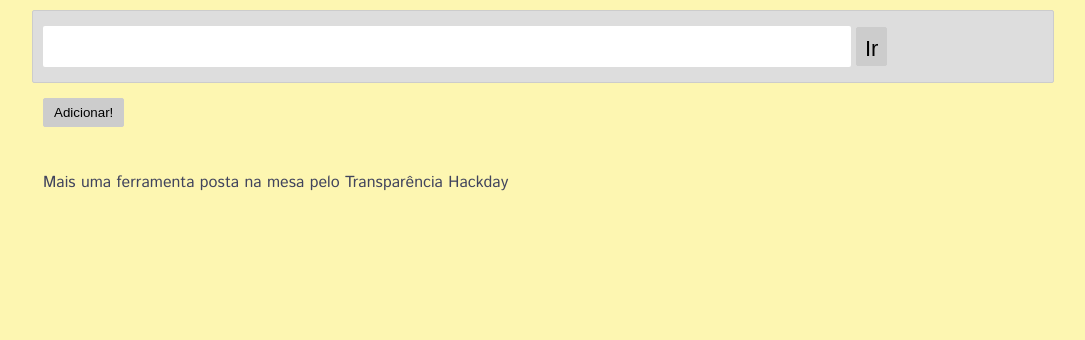
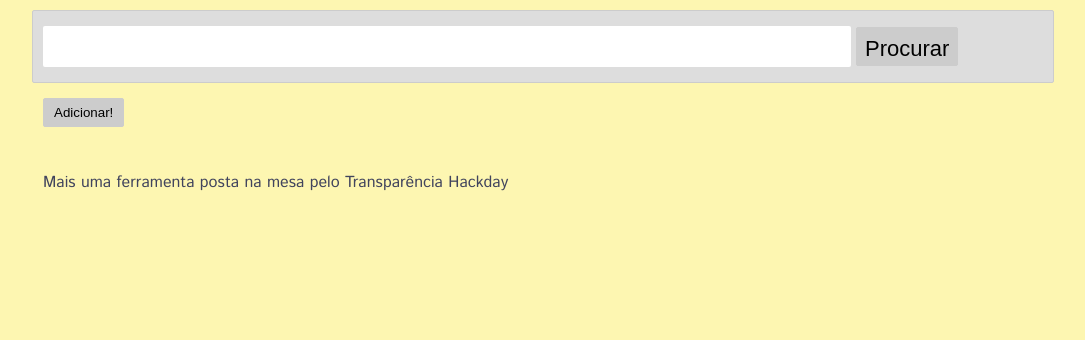
Before and after one commit to transparenciahackday/siglapedia, a Django app: template templates/add.html in a window 1280 px wide. Shown: the part 106-446 px from the top of the page, without its empty margins (97-1182 px from the left). Run offline with Django 3.2, Linux system fonts and the light colour scheme; the template is opened without the code that fills it, so the values that code supplies are empty; some libraries are stand-ins or nearby versions.

Commit message:
Ir -> Procurar

```diff
--- a/templates/add.html
+++ b/templates/add.html
@@ -31,7 +31,7 @@
   <div id="main" role="main">
     <section id="search">
       <form method="get" action="/pesquisa/">
-        <input type="text" name="q" class="searchbox placeholder" /><input type="submit" class="search-btn" value="Ir" />
+        <input type="text" name="q" class="searchbox placeholder" /><input type="submit" class="search-btn" value="Procurar" />
       </form>
     </section><!-- /#search-->
 
--- a/templates/index.html
+++ b/templates/index.html
@@ -31,7 +31,7 @@
   <div id="main" role="main">
     <section id="search">
       <form method="get" action="/pesquisa/">
-        <input type="text" name="q" value="Pesquisa siglas..." class="searchbox placeholder" /><input type="submit" class="search-btn" value="Ir" />
+        <input type="text" name="q" class="searchbox placeholder" /><input type="submit" class="search-btn" value="Procurar" />
       </form>
     </section><!-- /#search-->
   </div>
--- a/templates/results.html
+++ b/templates/results.html
@@ -31,7 +31,7 @@
   <div id="main" role="main">
     <section id="search">
       <form method="get" action="/pesquisa/">
-        <input type="text" name="q" class="searchbox placeholder" /><input type="submit" class="search-btn" value="Ir" />
+        <input type="text" name="q" class="searchbox placeholder" /><input type="submit" class="search-btn" value="Procurar" />
       </form>
     </section><!-- /#search-->
 
```
